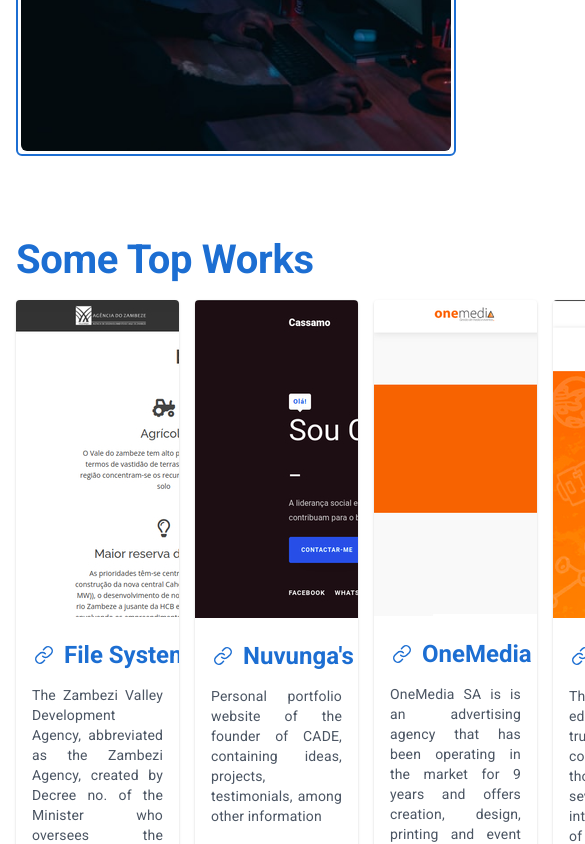
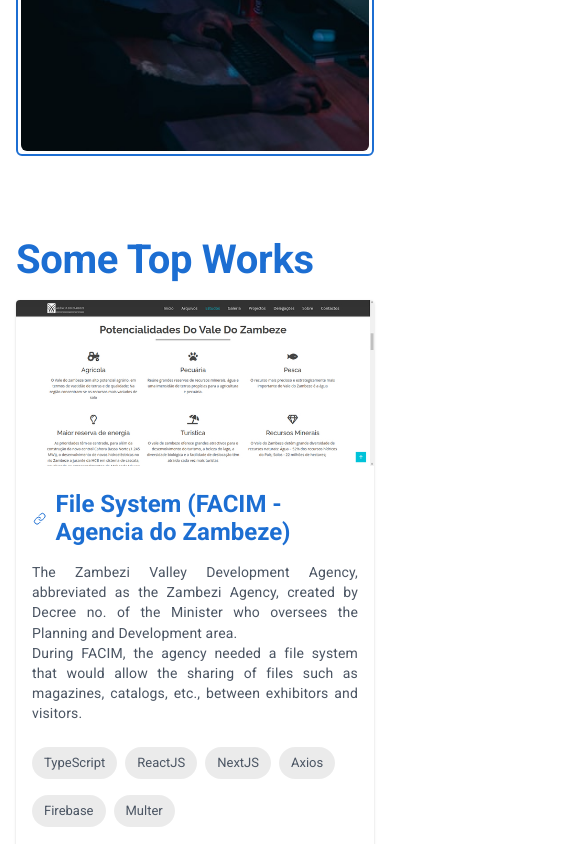
Before and after one commit to nairo-mudumane/react-portfolio-app, a React (Vite) app: page / in a window 390 px wide. Shown: the part 2957-3801 px from the top of the page, 585 px wide, since content can reach past the window. Built offline with nearby package versions, Linux system fonts and the light colour scheme.

Commit message:
fixed responsive bug

```diff
--- a/src/components/Cards/Project.tsx
+++ b/src/components/Cards/Project.tsx
@@ -20,7 +20,7 @@
         <Card className="card">
           <a
             target="_blank"
-                        className="link"
+            className="link link-card-media"
             href={props.project.link.url}
           >
             <CardMedia
@@ -33,11 +33,7 @@
 
           <CardContent>
             <Box className="project-title">
-                            <a
-                                target="_blank"
-                                className="link"
-                                href={props.project.link.url}
-                            >
+              <a target="_blank" className="link" href={props.project.link.url}>
                 <Link className="icon" />
                 <Typography variant="h3" className="title">
                   {props.project.name}
@@ -57,11 +53,7 @@
 
             <Box className="tools">
               {props.project.tools.map((tool, index) => (
-                                <Chip
-                                    key={index}
-                                    label={tool}
-                                    className="chip"
-                                />
+                <Chip key={index} label={tool} className="chip" />
               ))}
             </Box>
           </CardContent>
@@ -74,7 +66,7 @@
         <Card className="card">
           <a
             target="_blank"
-                        className="link"
+            className="link link-card-media"
             href={props.project.link.url}
           >
             <CardMedia
@@ -87,11 +79,7 @@
 
           <CardContent>
             <Box className="project-title">
-                            <a
-                                target="_blank"
-                                className="link"
-                                href={props.project.link.url}
-                            >
+              <a target="_blank" className="link" href={props.project.link.url}>
                 <GitBranch className="icon" />
                 <Typography variant="h3" className="title">
                   {props.project.name}
@@ -100,18 +88,12 @@
             </Box>
 
             <Box className="git-data">
-                            <Typography
-                                variant="body2"
-                                className="text-muted git-info"
-                            >
+              <Typography variant="body2" className="text-muted git-info">
                 <Eye className="icon" />
                 {"23k"}
               </Typography>
 
-                            <Typography
-                                variant="body2"
-                                className="text-muted git-info"
-                            >
+              <Typography variant="body2" className="text-muted git-info">
                 <Star className="icon" />
                 {"50k"}
               </Typography>
@@ -129,11 +111,7 @@
 
             <Box className="tools">
               {props.project.tools.map((tool, index) => (
-                                <Chip
-                                    key={index}
-                                    label={tool}
-                                    className="chip"
-                                />
+                <Chip key={index} label={tool} className="chip" />
               ))}
             </Box>
           </CardContent>
--- a/src/components/Cards/styles.ts
+++ b/src/components/Cards/styles.ts
@@ -21,8 +21,7 @@
 
   &:hover,
   &:focus {
-        background-color: ${(props) =>
-            props.isDark ? "#1e253c5c" : "#cbd5e182"};
+    background-color: ${(props) => (props.isDark ? "#1e253c5c" : "#cbd5e182")};
     transform: translateY(-12px);
   }
 
@@ -58,7 +57,7 @@
   }
 
   .link {
-        width: max-content;
+    width: fit-content;
 
     display: flex;
     flex-direction: row;
@@ -71,6 +70,10 @@
     &:focus {
       text-decoration: underline;
     }
+  }
+
+  .link-card-media {
+    width: 100%;
   }
 
   .icon {
--- a/src/components/Modals/Toast.tsx
+++ b/src/components/Modals/Toast.tsx
@@ -62,7 +62,7 @@
             props.anchorOrigin ? { ...props.anchorOrigin } : defaultAnchorOrigin
           }
           autoHideDuration={
-            props.autoHideDuration ? props.autoHideDuration : 8000
+            props.autoHideDuration ? props.autoHideDuration : Infinity
           }
           action={Action}
           message={Message}
--- a/src/pages/Home/sections/Projects.tsx
+++ b/src/pages/Home/sections/Projects.tsx
@@ -21,7 +21,11 @@
             <Title text="Some Top Works" />
           </ScrollAnimation>
 
-          <Masonry spacing={2} columns={2} className="masonry-root">
+          <Masonry
+            spacing={2}
+            columns={{ xs: 1, sm: 2 }}
+            className="masonry-root"
+          >
             {MY_PROJECTS.slice(0, 5).map((project, index) => (
               <Box key={project.uid} className="item">
                 <ScrollAnimation
--- a/src/pages/Home/styles.ts
+++ b/src/pages/Home/styles.ts
@@ -197,6 +197,10 @@
   }
 
   @media only screen and (max-width: 768px) {
+    .image {
+      width: 100%;
+    }
+
     .description {
       padding: 0 1rem;
     }
@@ -205,18 +209,18 @@
 
 export const StyledProjects = styled.div<ICurrentTheme>`
   .item {
-    max-width: 48%;
+    width: 48%;
   }
 
   @media only screen and (max-width: 768px) {
-    .masonry-root {
-      flex-wrap: wrap;
+    .item {
+      width: 100%;
     }
   }
 
   @media only screen and (max-width: 425px) {
     .item {
-      flex: 1 1 100%;
+      width: 100%;
     }
   }
 `;
```
Also changed, not shown: src/pages/Home/index.tsx (indentation only). Lines whose indentation alone changed are shown as unchanged.
